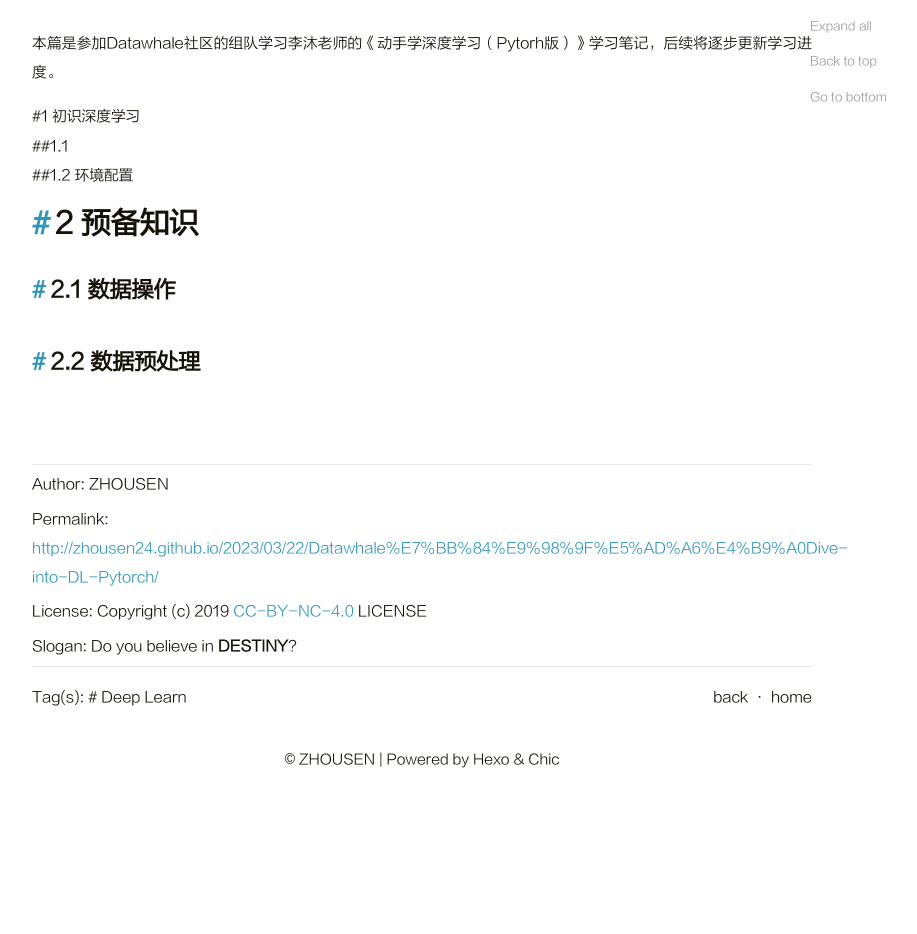
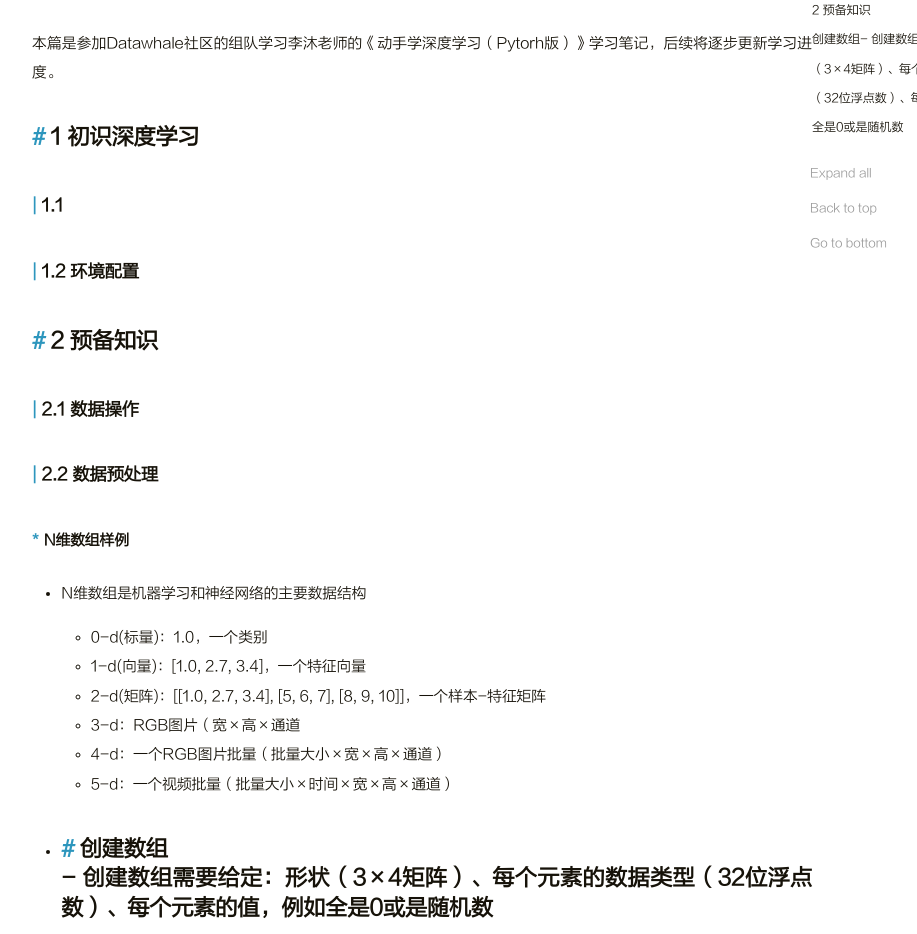
Before and after one commit to Zhousen24/zhousen24.github.io, a plain HTML site: page 2023/03/22/Datawhale组队学习Dive-into-DL-Pytorch/index.html in a window 1280 px wide. Shown: the part 187-1121 px from the top of the page, without its empty margins (218-1135 px from the left). Before the commit the page ends 979 px from the top, so only its background shows below. Drawn offline with Linux system fonts and the light colour scheme.

Commit message:
Site updated: 2023-03-22 20:55:07

```diff
--- a/2023/03/22/Datawhale组队学习Dive-into-DL-Pytorch/index.html
+++ b/2023/03/22/Datawhale组队学习Dive-into-DL-Pytorch/index.html
@@ -215,8 +215,20 @@
 
         <div class="post-content">
             <p>本篇是参加Datawhale社区的组队学习李沐老师的《动手学深度学习（Pytorh版）》学习笔记，后续将逐步更新学习进度。</p>
-<p>#1 初识深度学习<br>##1.1<br>##1.2 环境配置</p>
-<h1 id="2-预备知识"><a href="#2-预备知识" class="headerlink" title="2 预备知识"></a>2 预备知识</h1><h2 id="2-1-数据操作"><a href="#2-1-数据操作" class="headerlink" title="2.1 数据操作"></a>2.1 数据操作</h2><h2 id="2-2-数据预处理"><a href="#2-2-数据预处理" class="headerlink" title="2.2 数据预处理"></a>2.2 数据预处理</h2>
+<h2 id="1-初识深度学习"><a href="#1-初识深度学习" class="headerlink" title="1 初识深度学习"></a>1 初识深度学习</h2><h3 id="1-1"><a href="#1-1" class="headerlink" title="1.1"></a>1.1</h3><h3 id="1-2-环境配置"><a href="#1-2-环境配置" class="headerlink" title="1.2 环境配置"></a>1.2 环境配置</h3><h2 id="2-预备知识"><a href="#2-预备知识" class="headerlink" title="2 预备知识"></a>2 预备知识</h2><h3 id="2-1-数据操作"><a href="#2-1-数据操作" class="headerlink" title="2.1 数据操作"></a>2.1 数据操作</h3><h3 id="2-2-数据预处理"><a href="#2-2-数据预处理" class="headerlink" title="2.2 数据预处理"></a>2.2 数据预处理</h3><h4 id="N维数组样例"><a href="#N维数组样例" class="headerlink" title="N维数组样例"></a>N维数组样例</h4><ul>
+<li><p>N维数组是机器学习和神经网络的主要数据结构</p>
+<ul>
+<li>0-d(标量)：1.0，一个类别</li>
+<li>1-d(向量)：[1.0, 2.7, 3.4]，一个特征向量</li>
+<li>2-d(矩阵)：[[1.0, 2.7, 3.4], [5, 6, 7], [8, 9, 10]]，一个样本-特征矩阵</li>
+<li>3-d：RGB图片（宽×高×通道</li>
+<li>4-d：一个RGB图片批量（批量大小×宽×高×通道）</li>
+<li>5-d：一个视频批量（批量大小×时间×宽×高×通道）</li>
+</ul>
+</li>
+<li><h2 id="创建数组-创建数组需要给定：形状（3×4矩阵）、每个元素的数据类型（32位浮点数）、每个元素的值，例如全是0或是随机数"><a href="#创建数组-创建数组需要给定：形状（3×4矩阵）、每个元素的数据类型（32位浮点数）、每个元素的值，例如全是0或是随机数" class="headerlink" title="创建数组- 创建数组需要给定：形状（3×4矩阵）、每个元素的数据类型（32位浮点数）、每个元素的值，例如全是0或是随机数"></a>创建数组<br>- 创建数组需要给定：形状（3×4矩阵）、每个元素的数据类型（32位浮点数）、每个元素的值，例如全是0或是随机数</h2></li>
+</ul>
+
         </div>
 
 
```
